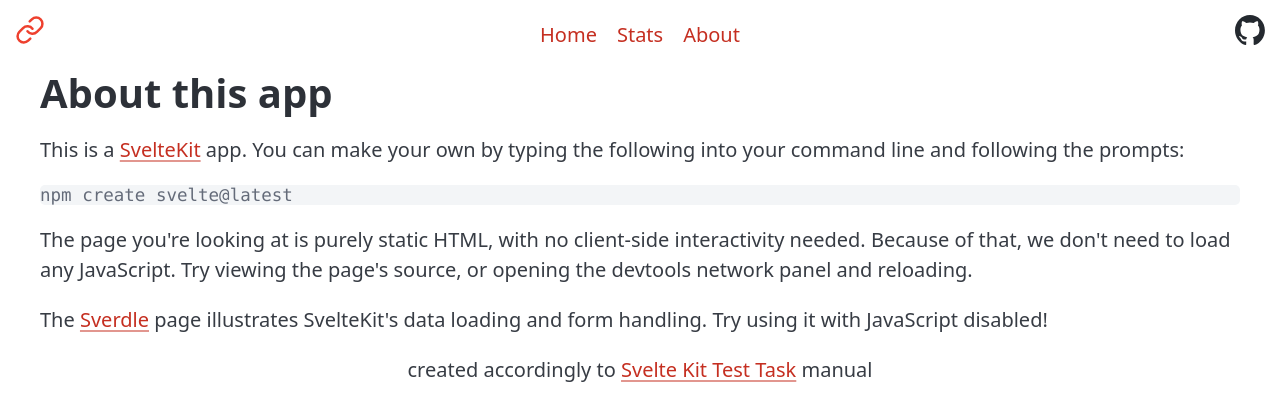
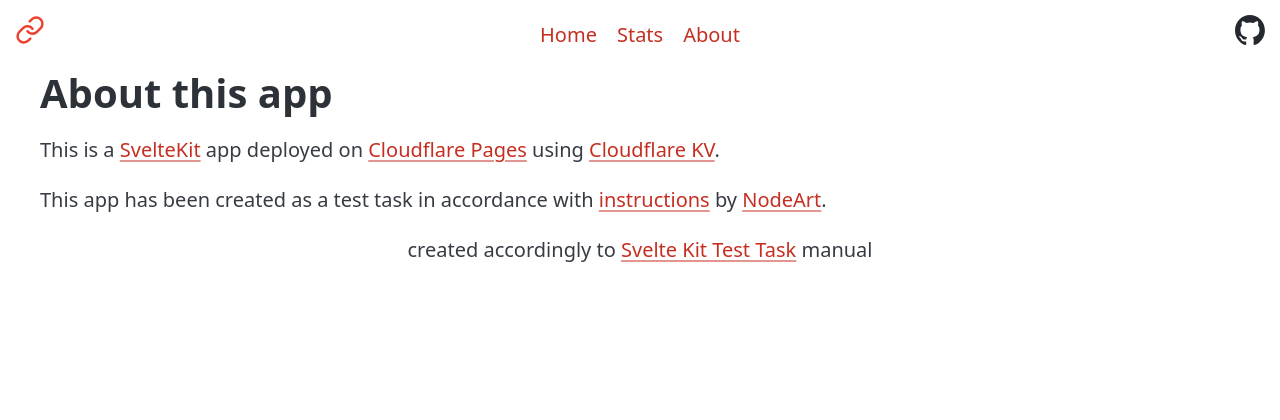
Before and after one commit to BohaLash/url-shortener, a SvelteKit app: page /about in a window 1280 px wide. Shown: the top 420 px of the page. Built offline with nearby package versions, Linux system fonts and the light colour scheme.

Commit message:
about page

```diff
--- a/src/routes/about/+page.svelte
+++ b/src/routes/about/+page.svelte
@@ -7,20 +7,15 @@
 	<h1>About this app</h1>
 
 	<p>
-		This is a <a href="https://kit.svelte.dev">SvelteKit</a> app. You can make your own by typing the
-		following into your command line and following the prompts:
-	</p>
-
-	<pre>npm create svelte@latest</pre>
-
-	<p>
-		The page you're looking at is purely static HTML, with no client-side interactivity needed.
-		Because of that, we don't need to load any JavaScript. Try viewing the page's source, or opening
-		the devtools network panel and reloading.
+		This is a <a href="https://kit.svelte.dev">SvelteKit</a> app
+		deployed on <a href="https://pages.cloudflare.com">Cloudflare Pages</a>
+		using <a href="https://developers.cloudflare.com/kv/">Cloudflare KV</a>.
 	</p>
 
 	<p>
-		The <a href="/sverdle">Sverdle</a> page illustrates SvelteKit's data loading and form handling. Try
-		using it with JavaScript disabled!
+		This app has been created as a test task in accordance with
+		<a href="https://obs.nodeart.app/NA/Hire/Questions/Svelte-Kit-Test-Task">instructions</a>
+		by <a href="https://nodeart.io/">NodeArt</a>.
 	</p>
+
 </div>
```
